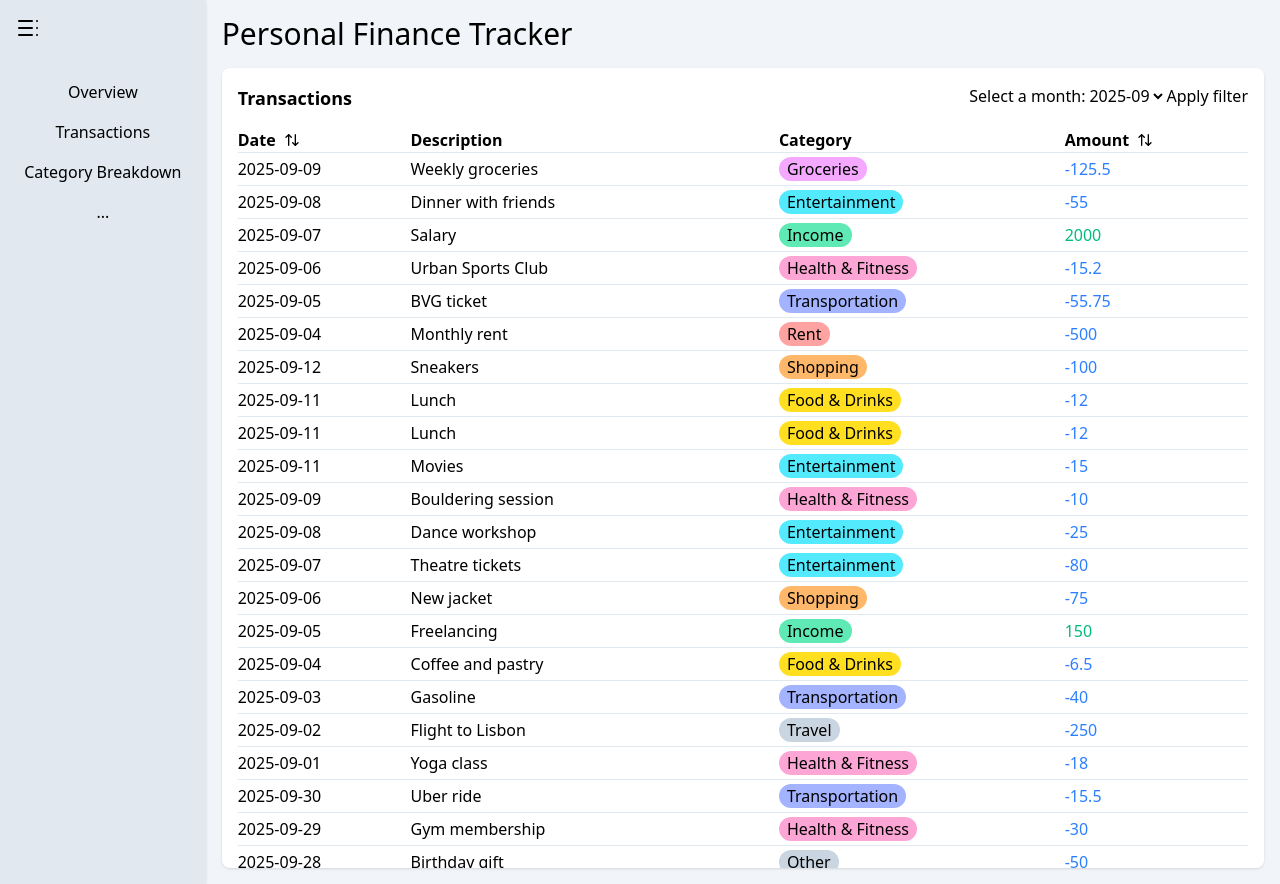
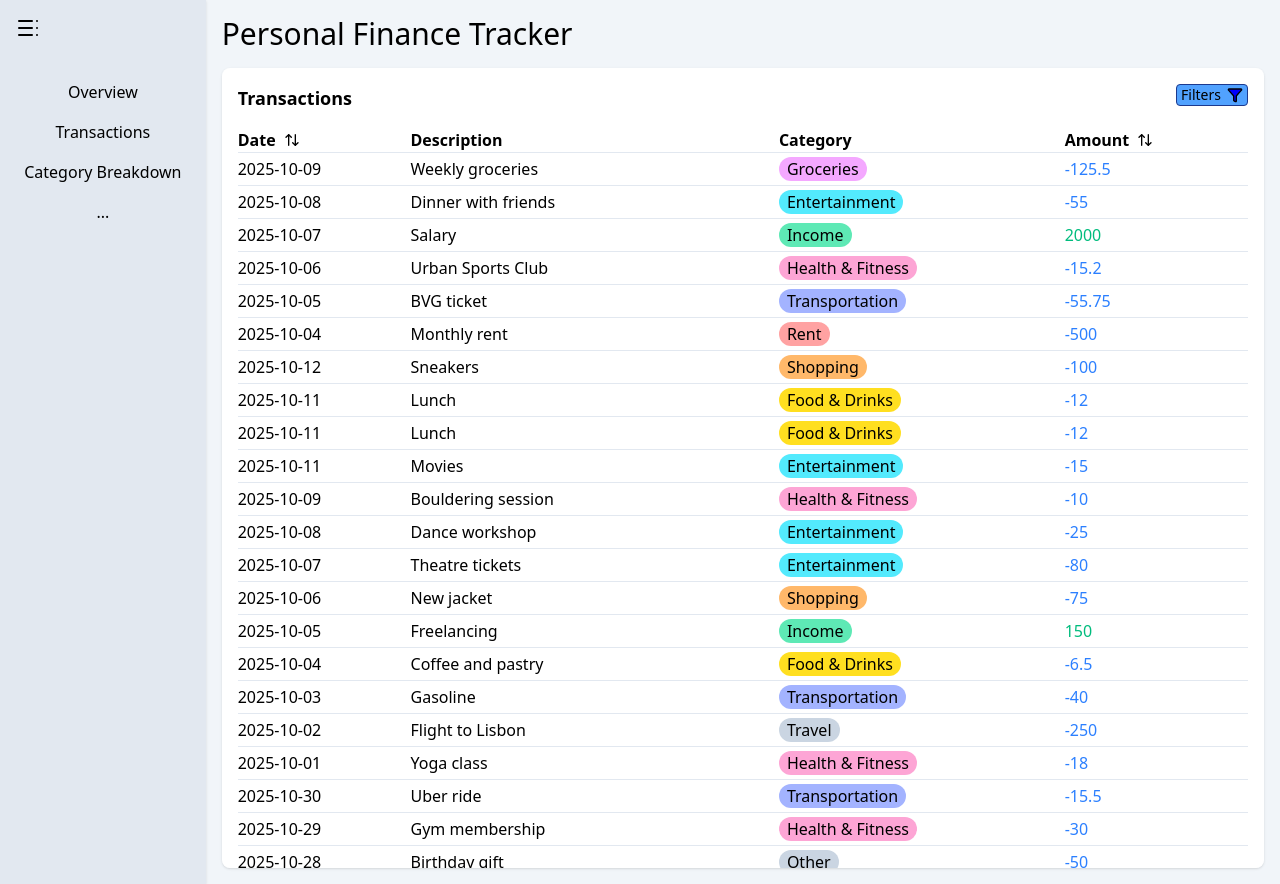
Before and after one commit to pebencze/personal-dashboard, a React (Vite) app: page /transactions in a window 1280 px wide. Built offline with nearby package versions, Linux system fonts and the light colour scheme.

Commit message:
refactor(components/Filter): add second select category, style it

```diff
--- a/src/components/Card.tsx
+++ b/src/components/Card.tsx
@@ -2,7 +2,7 @@ import React from 'react';
 
 interface CardProps {
     title: string;
-    filter: React.ReactNode;
+    filter?: React.ReactNode;
     children: React.ReactNode;
 }
 
@@ -11,7 +11,7 @@ function Card({ title, filter, children }: CardProps) {
         <div className="bg-white w-full h-screen rounded-lg shadow p-4 overflow-y-scroll">
             <div className="flex justify-between">
                 <h2 className="font-bold text-lg mb-4">{title}</h2>
-                <section>{filter}</section>
+                <section className="relative">{filter}</section>
             </div>
             {children}
         </div>
--- a/src/components/Filter.tsx
+++ b/src/components/Filter.tsx
@@ -1,21 +1,49 @@
+import { FilterIcon } from "lucide-react";
+import { expenseCategories, availableMonths } from "../data/mockData"
+import { useState } from "react";
 
-
-const availableMonths = ["2025-08", "2025-09", "2025-10"]
+const months = [...availableMonths, "All"]
+const categories = [...expenseCategories, "All"]
 
 interface FilterProps {
     handleSubmit: (event: React.FormEvent<HTMLFormElement>) => void;
     selectedMonth: string;
+    selectedCategory: string;
 }
 
-function Filter({handleSubmit, selectedMonth}: FilterProps) {
+function Filter({handleSubmit, selectedMonth, selectedCategory}: FilterProps) {
+    const [showForm, setShowForm] = useState(false)
+
+    const handleFromSubmit = (event: React.FormEvent<HTMLFormElement>) => {
+        handleSubmit(event)
+        setShowForm(false)
+    }
+
     return (
-        <form method="post" onSubmit={handleSubmit}>
-                <label htmlFor="month">Select a month:</label>
-                <select name="month" id="month" defaultValue={selectedMonth}>
-                    {availableMonths.map(month => <option key={month} value={month}>{month}</option>)}
-                </select>
-                <button type="submit">Apply filter</button>
-        </form>
+        <>
+            {!showForm &&
+                <button
+                    className="flex justify-between items-center bg-blue-400 border-blue-900 border px-1 rounded w-18 text-sm font-medium"
+                    onClick={() => setShowForm(true)}
+                >
+                    Filters <FilterIcon fill="blue" size="16"/>
+                </button>
+            }
+            {showForm &&
+                <form method="post" onSubmit={handleFromSubmit} className="absolute top-0 right-0 flex flex-col align-left bg-slate-200 opacity-95 p-4 rounded shadow z-20">
+                    <h1>Filters</h1>
+                    <label htmlFor="month" className="text-gray-700 text-sm mt-2">Select a month:</label>
+                    <select name="month" id="month" defaultValue={selectedMonth} className="text-sm border border-gray-400 rounded">
+                        {months.map(month => <option key={month} value={month}>{month}</option>)}
+                    </select>
+                    <label htmlFor="month" className="text-gray-700 text-sm mt-2">Select a category:</label>
+                    <select name="category" id="category" defaultValue={selectedCategory} className="text-sm border border-gray-400 rounded">
+                        {categories.map(category => <option key={category} value={category}>{category}</option>)}
+                    </select>
+                    <button type="submit" className="bg-blue-400 rounded font-bold text-sm mt-2">Apply filters</button>
+                </form>
+            }
+        </>
     )
 }
 
--- a/src/components/TransactionsView.tsx
+++ b/src/components/TransactionsView.tsx
@@ -5,19 +5,26 @@ import { useState, useMemo } from 'react'
 import { transactions } from '../data/mockData'
 
 function TransactionsView() {
-    const [selectedMonth, setSelectedMonth] = useState("2025-09")
+    const [selectedMonth, setSelectedMonth] = useState("All")
+    const [selectedCategory, setSelectedCategory] = useState("All")
     const filteredTransactions = useMemo(() => {
         // console.log("re-render")
-        return transactions.filter(t => t.date.startsWith(selectedMonth));
-    }, [selectedMonth])
+        return transactions.filter(t => {
+            return (
+                (selectedMonth === "All" || t.date.startsWith(selectedMonth))
+                && (selectedCategory === "All" || t.category === selectedCategory)
+            )
+        });
+    }, [selectedMonth, selectedCategory])
 
     function handleSubmit(event: React.FormEvent<HTMLFormElement>) {
         event.preventDefault()
         setSelectedMonth(event.currentTarget.month.value)
+        setSelectedCategory(event.currentTarget.category.value)
     }
 
     return (
-        <Card title="Transactions" filter={<Filter handleSubmit={handleSubmit} selectedMonth={selectedMonth} />}>
+        <Card title="Transactions" filter={<Filter handleSubmit={handleSubmit} selectedMonth={selectedMonth} selectedCategory={selectedCategory}/>}>
             <TransactionsTable transactions={filteredTransactions} />
         </Card>
     )
--- a/src/data/mockData.ts
+++ b/src/data/mockData.ts
@@ -389,6 +389,8 @@ export const expenseCategories: Array<string> = [
     "Other"
 ]
 
+export const availableMonths = ["2025-08", "2025-09", "2025-10"]
+
 // const categories = [
 //   {
 //     "category": "Groceries",
```
